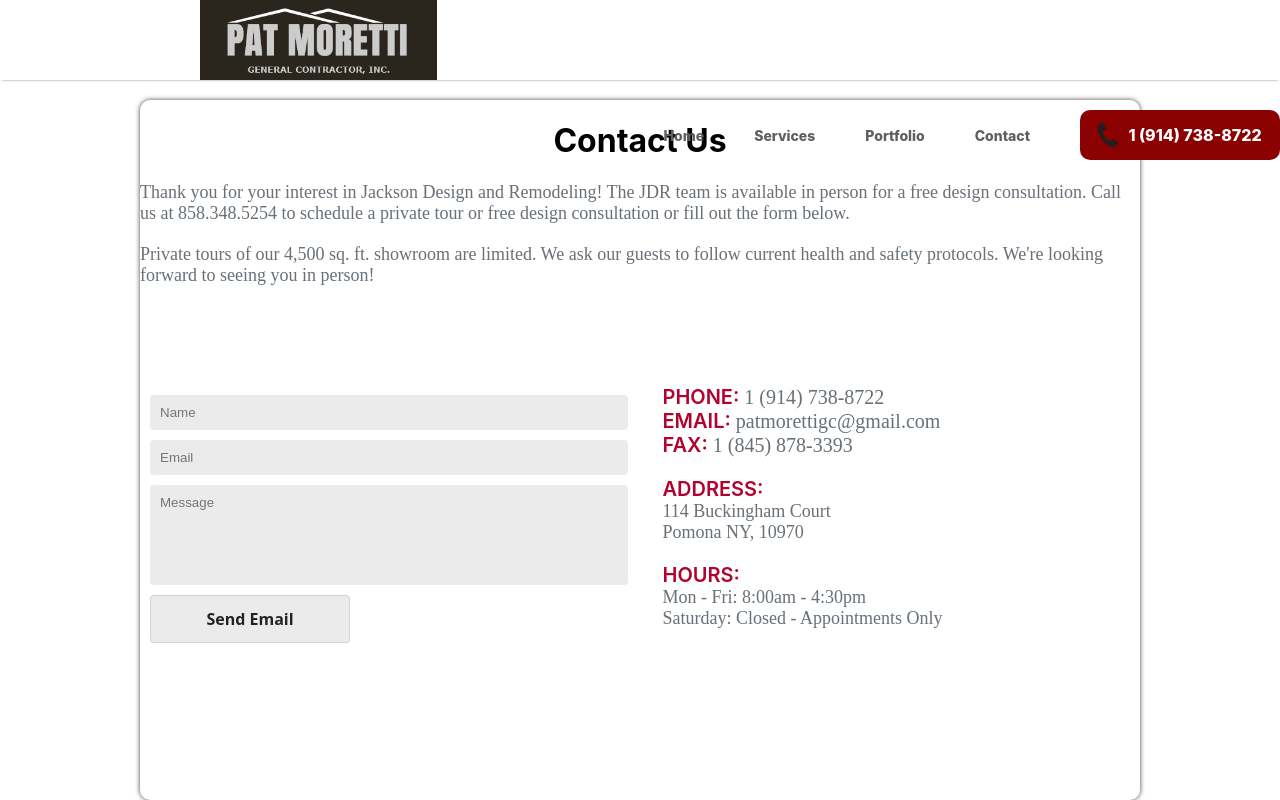
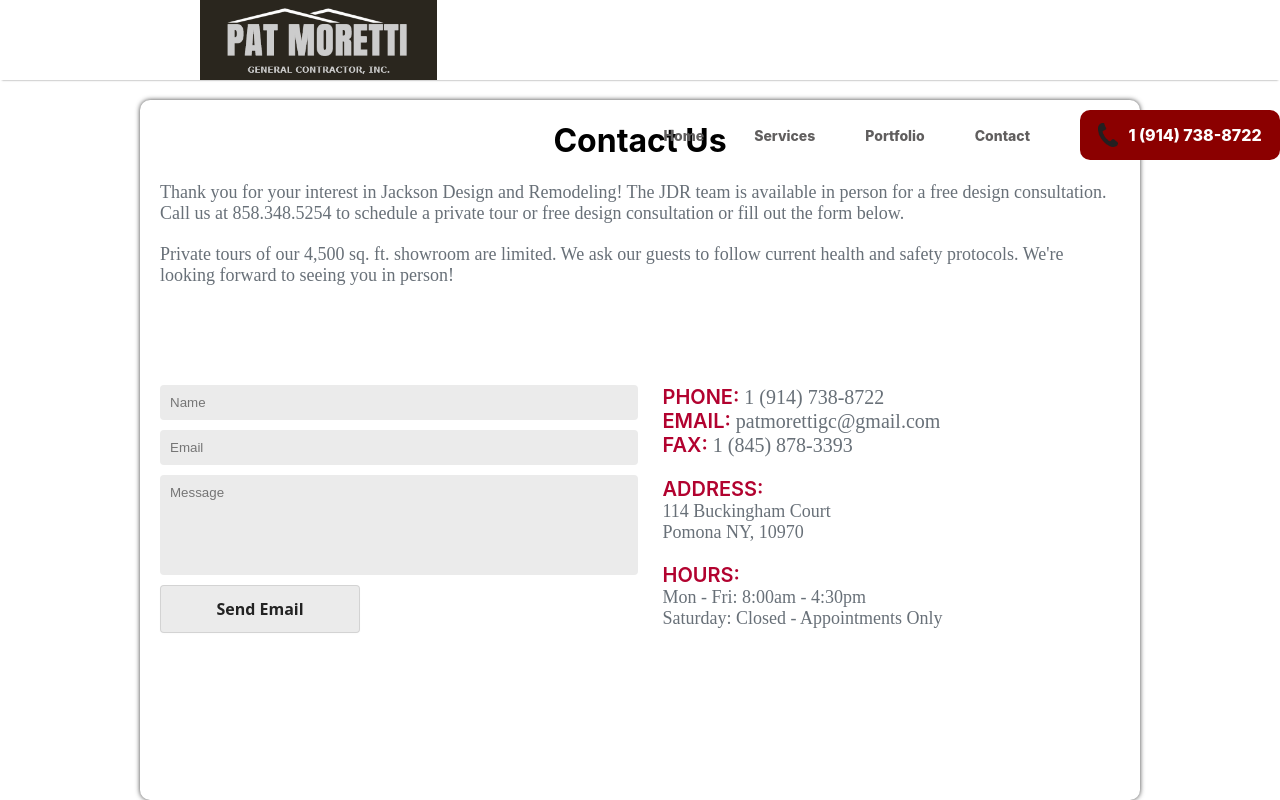
Before and after one commit to skkovi/construction-website, a React (Create React App) app: page /contact in a window 1280 px wide. Built offline with nearby package versions, Linux system fonts and the light colour scheme.

Commit message:
fixed email autosending and CSS for contacts page

```diff
--- a/src/Components/Contact.js
+++ b/src/Components/Contact.js
@@ -1,6 +1,6 @@
 import '../Css/Contact.css';
 import { Link } from 'react-router-dom';
-import React, { useState } from 'react';
+import React, { useState, useEffect } from 'react';
 import { send } from 'emailjs-com';
 import checkmark from '../Images/checkmark.png'
 
@@ -12,7 +12,6 @@ function Contact() {
     lastName: '',
     email: '',
     message: '',
-    attachment: '',
     sentEmail: false
   });
 
@@ -24,13 +23,31 @@ function Contact() {
     }, 3000);
   };
 
+  useEffect(() => {
+    if (formData.name !== '' && formData.email !== '' && formData.message !== '' && emailSent === false) {
+      send(
+        'service_jxo8fhd',
+        'template_vxfclr3',
+        formData,
+        'J8hf-A9o0J11Pul1G'
+      )
+        .then((response) => {
+          handleOpenModal(true);
+          console.log('SUCCESS!', response.status, response.text);
+          setEmailSent(true);
+        })
+        .catch((err) => {
+          console.log('FAILED...', err);
+        });
+    }
+  }, [formData, emailSent]);
+
   const handleSubmit = (e) => {
     e.preventDefault();
     setFormData({
       name: e.target.elements.name.value,
       email: e.target.elements.email.value,
       message: e.target.elements.message.value,
-      attachment: e.target.elements.attachment.value,
     });
     if (emailSent === true) {
       return;
@@ -39,19 +56,6 @@ function Contact() {
       alert('Please fill out all fields');
       return;
     }
-    send(
-      'service_jxo8fhd',
-      'template_vxfclr3',
-      formData,
-      'J8hf-A9o0J11Pul1G'
-    )
-      .then((response) => {
-        handleOpenModal(true);
-        console.log('SUCCESS!', response.status, response.text);
-      })
-      .catch((err) => {
-        console.log('FAILED...', err);
-      });
   };
 
   return (
@@ -68,8 +72,8 @@ function Contact() {
       <div className='contact-centered-flex'>
         <div className='contact-text'>
           <h1 className='contact-header-text'>Contact Us</h1>
-          <span className='contactInfoGray'>Thank you for your interest in Jackson Design and Remodeling! The JDR team is available in person for a free design consultation. Call us at 858.348.5254 to schedule a private tour or free design consultation or fill out the form below.</span> <br /><br />
-          <span className='contactInfoGray'>Private tours of our 4,500 sq. ft. showroom are limited. We ask our guests to follow current health and safety protocols. We're looking forward to seeing you in person!</span>
+          <p className='contactInfoGrayMain'>Thank you for your interest in Jackson Design and Remodeling! The JDR team is available in person for a free design consultation. Call us at 858.348.5254 to schedule a private tour or free design consultation or fill out the form below.</p> <br />
+          <p className='contactInfoGrayMain'>Private tours of our 4,500 sq. ft. showroom are limited. We ask our guests to follow current health and safety protocols. We're looking forward to seeing you in person!</p>
         </div>
         <div className='bottomContainer'>
           <form onSubmit={handleSubmit} className="input-wrapper">
--- a/src/Css/App.css
+++ b/src/Css/App.css
@@ -1,6 +1,5 @@
 .app-container {
   display: flex;
-  padding-bottom: 50px;
   flex-direction: column;
   min-height: 100vh;
   width: 100%;
@@ -17,7 +16,6 @@
 
 .app-centered-flex {
   margin: 30px;
-
   background-color: white;
   width: 1000px;
   height: 500px;
@@ -96,15 +94,17 @@
 }
 
 .app-projects-box {
+  display: flex;
+  margin-top: 30px;
+  flex-direction: column;
   background-color: #f7f7f7;
-  margin: 30px;
   width: 100%;
-  height: 500px;
+  height: 50vh;
 }
 
 .app-projects-textbox {
   display: flex;
-  padding-bottom: 25px;
+  padding-bottom: 50px;
   justify-content: center;
   align-content: center;
   flex-direction: column;
@@ -125,7 +125,6 @@
 
 .app-projects-cardbox {
   list-style: none;
-  padding-top: 25px;
   display: flex;
   flex-wrap: wrap;
   gap: 50px;
@@ -153,6 +152,7 @@
   border-bottom-left-radius: 10px;
   border-bottom-right-radius: 10px;
   position: absolute;
+  height: 25px;
   bottom: 0;
   left: 0;
   right: 0;
@@ -161,7 +161,7 @@
   text-align: center;
   font-family: gotham_bookregular !important;
   font-weight: 600;
-  font-size: 28px;
+  font-size: 24px;
 }
 
 .cardImages {
--- a/src/Css/Contact.css
+++ b/src/Css/Contact.css
@@ -29,11 +29,10 @@
   position: relative;
   flex-direction: column;
   width: 50%;
-  padding: 10px;
+  padding-left: 20px;
   bottom: 0;
   display: flex;
   justify-content: center;
-  padding-bottom: 30px;
 }
 
 input {
@@ -182,6 +181,16 @@ h4 {
   font-weight: 400;
 }
 
+.contactInfoGrayMain {
+  margin: 0;
+  padding-left: 20px;
+  padding-right: 20px;
+  color: #687078;
+  font-size: 18px;
+  font-family: gotham_bookregular;
+  font-weight: 400;
+}
+
 .modalbackdrop {
   display: flex;
     position:fixed;
```
